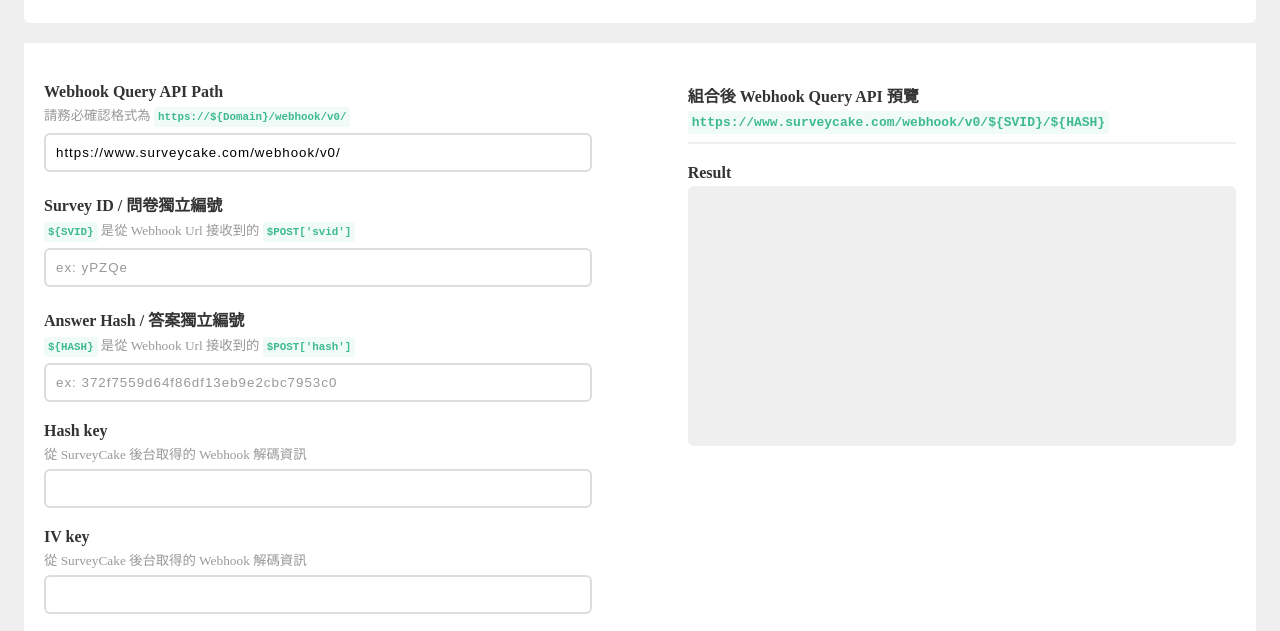
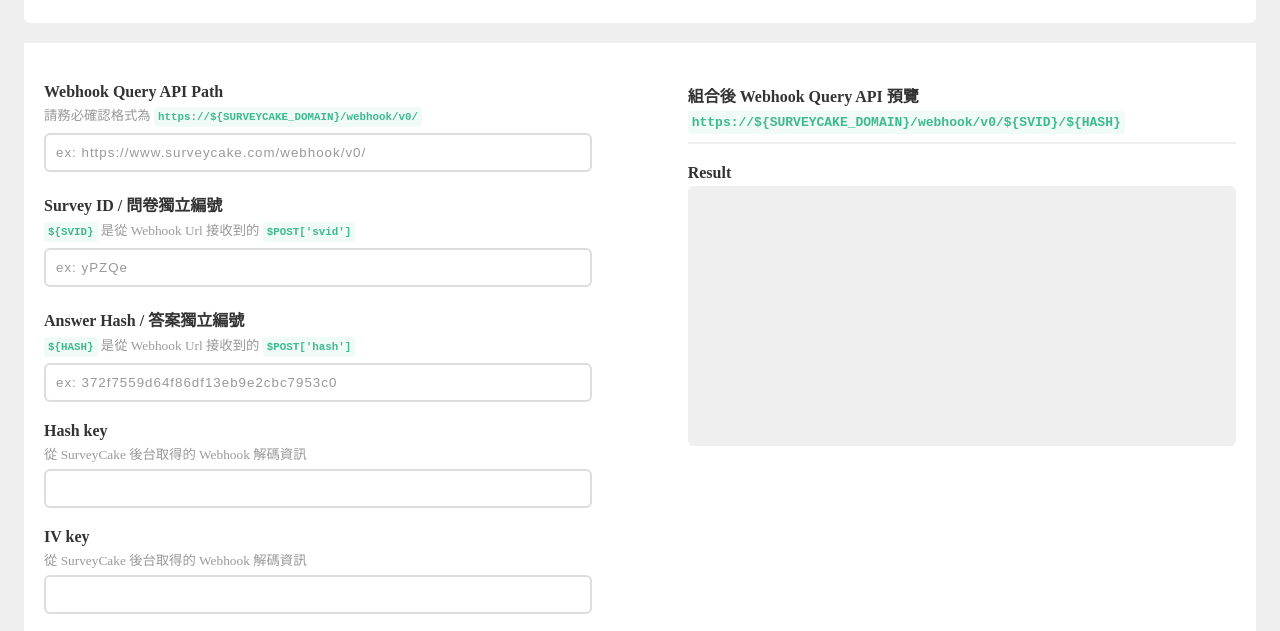
Before and after one commit to SurveyCake/webhook-answer-preview, a plain HTML site: page index.html in a window 1280 px wide. Shown: the part 128-759 px from the top of the page. Drawn offline with Linux system fonts and the light colour scheme.

Commit message:
fix: edit domain example

```diff
--- a/index.html
+++ b/index.html
@@ -22,8 +22,8 @@
 		<div class='container'>
 			<div class='form'>
 				<label>Webhook Query API Path</label>
-				<small>請務必確認格式為 <code>https://${Domain}/webhook/v0/</code></small>
-				<input id='webhook-query-api' value='https://www.surveycake.com/webhook/v0/' />
+				<small>請務必確認格式為 <code>https://${SURVEYCAKE_DOMAIN}/webhook/v0/</code></small>
+				<input id='webhook-query-api' placeholder='ex: https://www.surveycake.com/webhook/v0/' />
 				<label>Survey ID / 問卷獨立編號</label>
 				<small><code>${SVID}</code> 是從 Webhook Url 接收到的 <code>$POST['svid']</code></small>
 				<input id='survey-id' placeholder='ex: yPZQe' />
--- a/src/index.js
+++ b/src/index.js
@@ -20,7 +20,7 @@ const getWebhookQueryApi = () => {
     const answerHash = document.getElementById('answer-hash').value;
 
     return `
-        ${domain || 'https://${Domain}/webhook/v0/'}${surveyId || '${SVID}'}/${answerHash || '${HASH}'}
+        ${domain || 'https://${SURVEYCAKE_DOMAIN}/webhook/v0/'}${surveyId || '${SVID}'}/${answerHash || '${HASH}'}
     `;
 };
 
```
